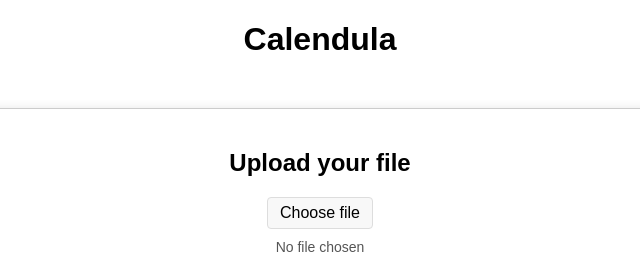
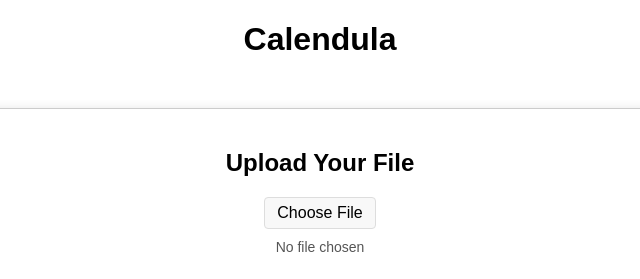
Before and after one commit to myesha-zaman/calendula, a plain HTML site: page index.html in a window 1280 px wide. Shown: the top 279 px of the page, 320-960 px from the left. Drawn offline with Linux system fonts and the light colour scheme.

Commit message:
fixed capitalization

```diff
--- a/index.html
+++ b/index.html
@@ -9,10 +9,10 @@
 <body>
   <h1> Calendula </h1>
   <div class="container">
-    <h2>Upload your file</h2>
+    <h2>Upload Your File</h2>
     <form id="uploadForm" enctype="multipart/form-data">
       <label for="file-upload" class="custom-file-upload">
-        Choose file
+        Choose File
       </label>
       <input id="file-upload" type="file" name="file" />
       <p id="file-name">No file chosen</p>
```
